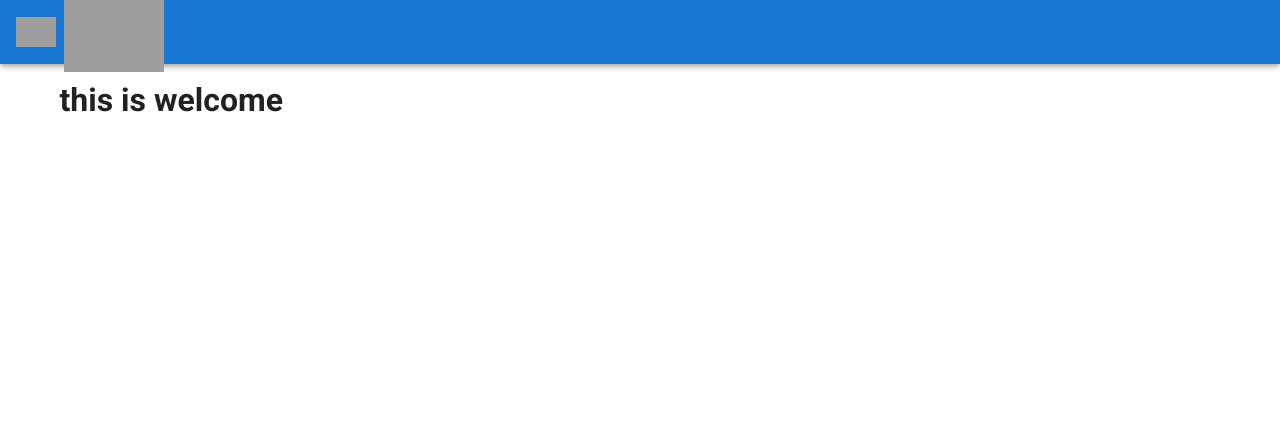
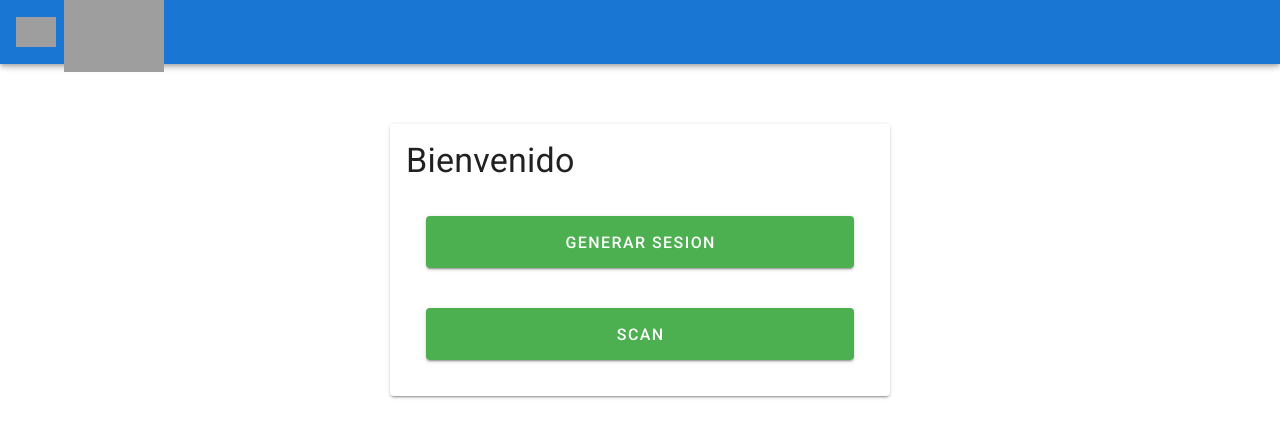
Before and after one commit to gtorres7/API-qr, a Vue app: page / in a window 1280 px wide. Shown: the top 438 px of the page. Built offline with nearby package versions, Linux system fonts and the light colour scheme; grey boxes are pictures that could not be loaded.

Commit message:
new views

```diff
--- a/src/views/welcome.vue
+++ b/src/views/welcome.vue
@@ -1,8 +1,47 @@
 <template>
-    <h1>this is welcome</h1>
+  <v-container>
+    <v-card class="mx-auto my-12" width="500px">
+      <v-card-title>
+        <h1 class="display-1">Bienvenido {{this.$store.state.usrName}}</h1>
+      </v-card-title>
+      <v-card-text class="d-flex  flex-column">
+        <v-btn
+              x-large
+              color="success"
+              dark
+              class="ma-5"
+              @click="newSession"
+            >
+              Generar Sesion
+        </v-btn>
+
+        <v-btn
+            x-large
+            color="success"
+            class="ma-5"
+            dark
+              @click="scan"
+
+        >
+
+            Scan
+        </v-btn>
+      </v-card-text>
+    </v-card>
+  </v-container>
 </template>
 
 <script>
-export default {
-};
+ // import axios from 'axios'
+
+  export default {
+    methods: {
+      newSession(){
+        this.$router.push('/new-session');
+      },
+      scan(){
+        this.$router.push('/scan');
+      }
+    },
+  }
 </script>
```
Also changed, not shown: src/views/scan.vue (added, +20 -0 lines), src/views/session.vue (added, +34 -0 lines).
